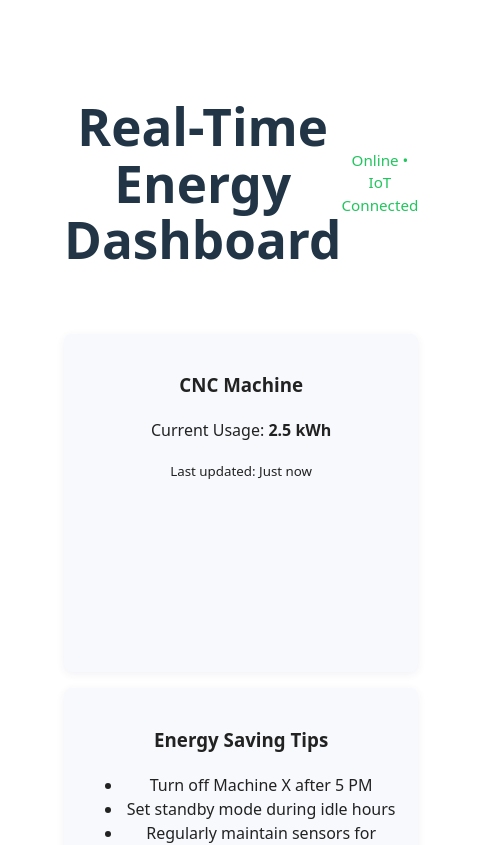
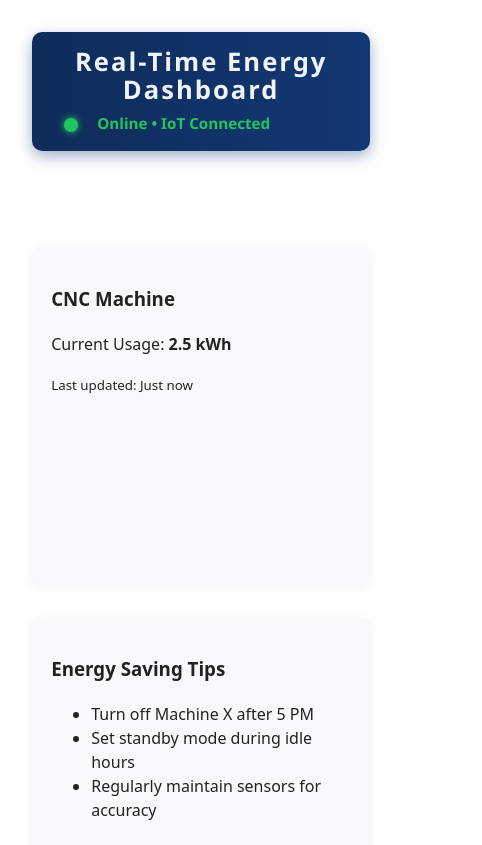
Before and after one commit to harshavardhan-macha/smartenergysystem, a React (Vite) app: page / in a window 390 px wide. Shown: the top 845 px of the page, 482 px wide, since content can reach past the window. Built offline with nearby package versions, Linux system fonts and the light colour scheme.

Commit message:
changing the styles for the app

```diff
--- a/src/App.css
+++ b/src/App.css
@@ -1,45 +1,4 @@
-#root {
-  max-width: 1280px;
-  margin: 0 auto;
-  padding: 2rem;
-  text-align: center;
-}
 
-.logo {
-  height: 6em;
-  padding: 1.5em;
-  will-change: filter;
-  transition: filter 300ms;
-}
-.logo:hover {
-  filter: drop-shadow(0 0 2em #646cffaa);
-}
-.logo.react:hover {
-  filter: drop-shadow(0 0 2em #61dafbaa);
-}
-
-@keyframes logo-spin {
-  from {
-    transform: rotate(0deg);
-  }
-  to {
-    transform: rotate(360deg);
-  }
-}
-
-@media (prefers-reduced-motion: no-preference) {
-  a:nth-of-type(2) .logo {
-    animation: logo-spin infinite 20s linear;
-  }
-}
-
-.card {
-  padding: 2em;
-}
-
-.read-the-docs {
-  color: #888;
-}
 .dashboard-container {
   display: flex;
   min-height: 100vh;
@@ -83,12 +42,105 @@
     display: none;
   }
 }
+/* Responsive Header */
 .header {
   display: flex;
   justify-content: space-between;
   align-items: center;
-  margin-bottom: 2rem;
+  margin-bottom: 6rem;
+  padding: 1rem 2rem;
+  background: linear-gradient(90deg, #0f2c5a, #123873);
+  box-shadow: 0 5px 15px rgba(18, 56, 115, 0.4);
+  border-radius: 10px;
+  color: #f0f4f8;
+  font-family: 'Segoe UI', Tahoma, Geneva, Verdana, sans-serif;
+  flex-wrap: wrap; /* allows wrap for very small screens */
 }
+
+.header h1 {
+  font-size: 2.5rem;
+  font-weight: 800;
+  letter-spacing: 2px;
+  margin: 0;
+  flex: 1 1 300px; /* flexible growth and min width */
+}
+
+.status-indicator {
+  font-size: 1.1rem;
+  font-weight: 600;
+  color: #66ffa6;
+  display: flex;
+  align-items: center;
+  gap: 0.6rem;
+  position: relative;
+  flex: 0 1 auto;
+  margin-top: 0.5rem;
+}
+
+.status-indicator::before {
+  content: '';
+  display: inline-block;
+  width: 14px;
+  height: 14px;
+  background-color: #22c55e;
+  border-radius: 50%;
+
+  box-shadow: 0 0 7px #22c55e;
+  position: relative;
+  top: 1px;
+}
+
+/* Cards Spacing */
+.cards-row, .lower-row {
+  display: flex;
+  gap: 3.5rem;
+  flex-wrap: wrap;
+  justify-content: center; /* center cards on wider screens */
+}
+
+@media (max-width: 1200px) {
+  .header h1 {
+    font-size: 2rem;
+  }
+  .status-indicator {
+    font-size: 1rem;
+  }
+  .cards-row, .lower-row {
+    gap: 3rem;
+  }
+}
+
+@media (max-width: 900px) {
+  .header {
+    justify-content: center;
+    text-align: center;
+  }
+  .header h1 {
+    flex-basis: 100%;
+    margin-bottom: 0.5rem;
+  }
+  .status-indicator {
+    flex-basis: 100%;
+    margin-top: 0;
+  }
+  .cards-row, .lower-row {
+    flex-direction: column;
+    gap: 2.5rem;
+  }
+}
+
+@media (max-width: 480px) {
+  .header h1 {
+    font-size: 1.6rem;
+  }
+  .status-indicator {
+    font-size: 0.9rem;
+  }
+  .cards-row, .lower-row {
+    gap: 2rem;
+  }
+}
+
 .status-indicator {
   font-size: 0.95rem;
   color: #22c55e;
--- a/src/Header.jsx
+++ b/src/Header.jsx
@@ -1,9 +1,15 @@
+import React from 'react';
+
 function Header() {
   return (
     <header className="header">
-      <h1>Real-Time Energy Dashboard</h1>
-      <span className="status-indicator online">Online • IoT Connected</span>
+      <h1 className="title">Real-Time Energy Dashboard</h1>
+      <span className="status-indicator online" aria-label="Online and connected status" role="status">
+        <span className="status-dot"></span>
+        Online &bull; IoT Connected
+      </span>
     </header>
   );
 }
+
 export default Header;
```
